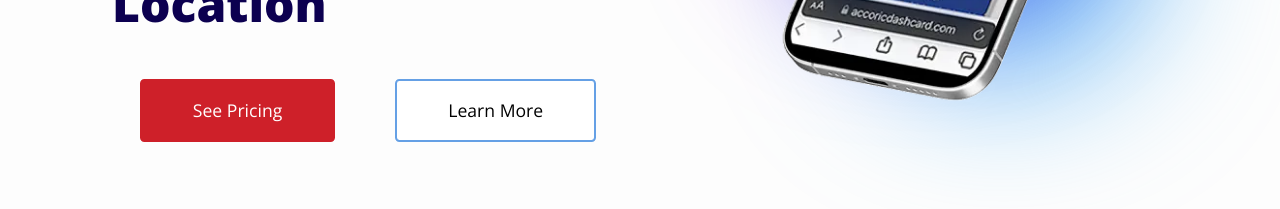
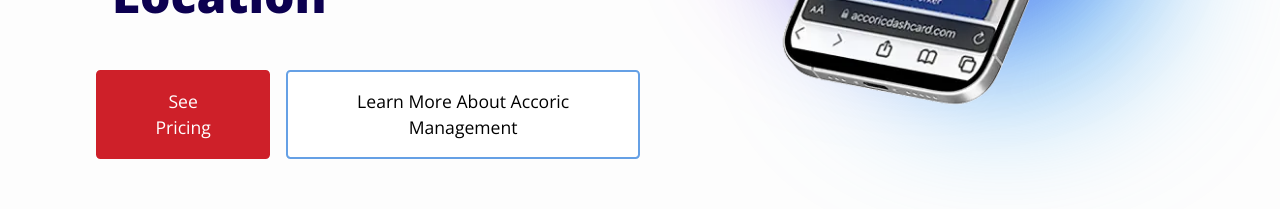
Before and after one commit to fastlinesafetytraining/accoric, a Next.js app: page / in a window 1280 px wide. Shown: the part 558-767 px from the top of the page. Built offline with nearby package versions, Linux system fonts and the light colour scheme; no server answers.

Commit message:
Update button text on home page to provide clearer information about Accoric Management

```diff
--- a/app/(pages)/(home)/page.tsx
+++ b/app/(pages)/(home)/page.tsx
@@ -40,7 +40,7 @@ export default function Home() {
                 title="Learn more about Accoric Management and their benefits"
                 href="/accoric-management"
               >
-                Learn More
+                Learn More About Accoric Management
               </SecondaryButton>
             </div>
           </div>
```
